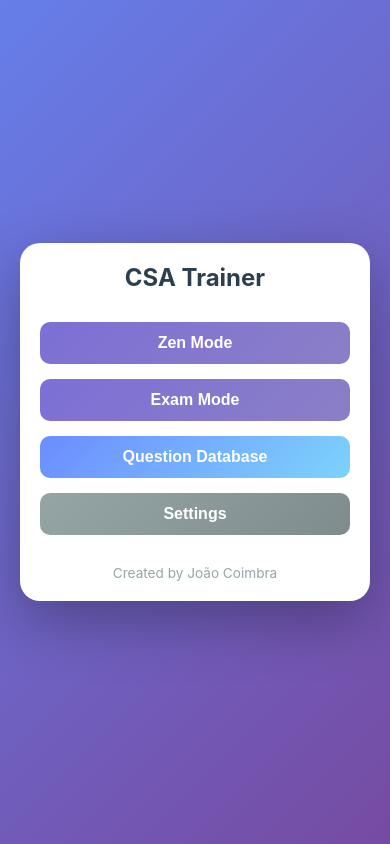
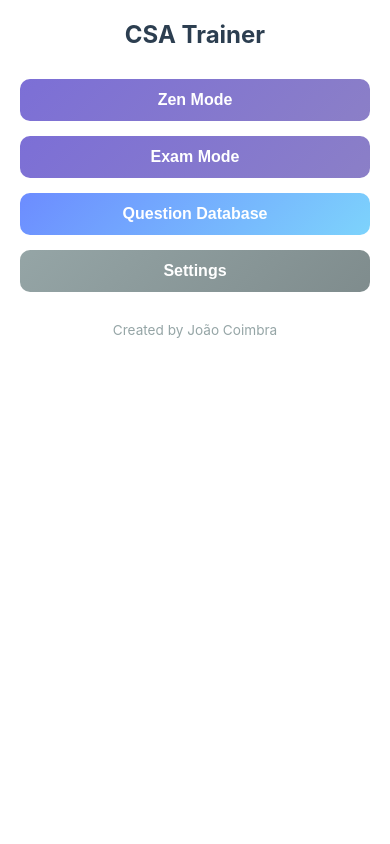
Before and after one commit to clausar/CSA-Trainer, a plain HTML site: page index.html in a window 390 px wide. Drawn offline with Linux system fonts and the light colour scheme.

Commit message:
Fix mobile layout - make container full width on small screens

```diff
--- a/styles.css
+++ b/styles.css
@@ -1300,7 +1300,15 @@
 }
 
 @media (max-width: 480px) {
+    body {
+        padding: 0;
+    }
+
     .container {
+        max-width: 100%;
+        margin: 0;
+        border-radius: 0;
+        min-height: 100vh;
         padding: 20px;
     }
 
```
